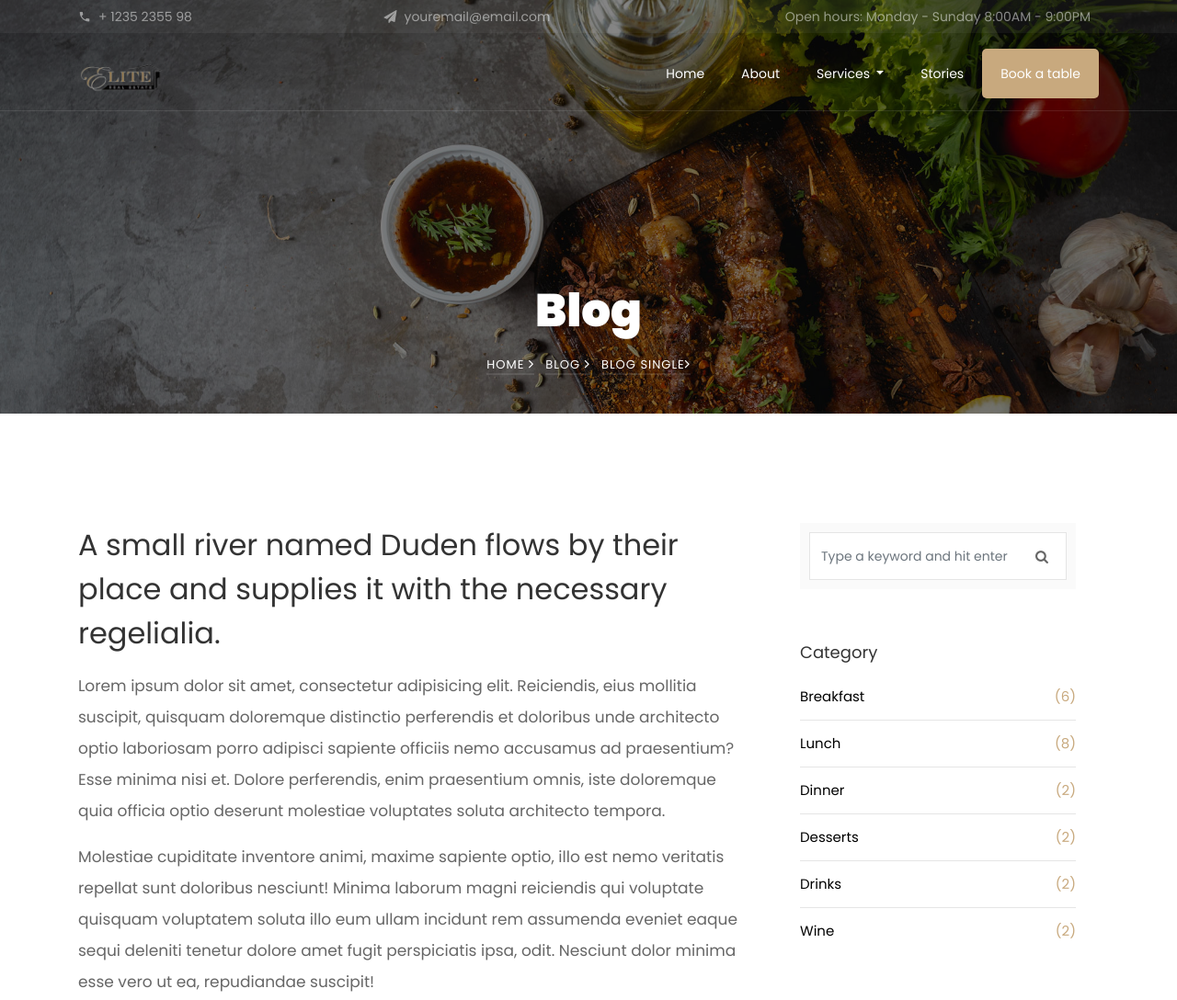
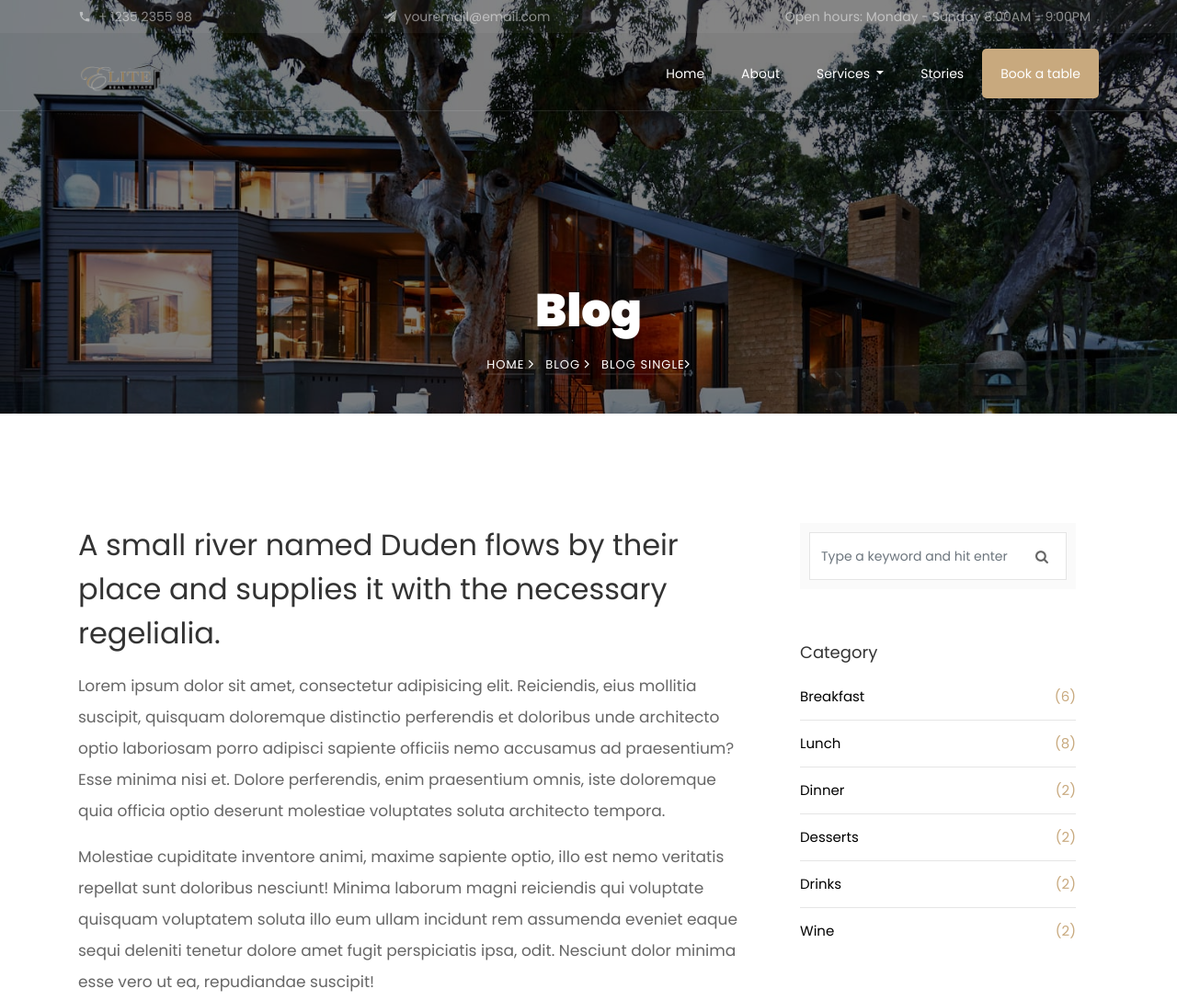
Before and after one commit to Hikaru14/erepros-html, a plain HTML site: page blog-single.html in a window 1280 px wide. Shown: the top 1088 px of the page at 92% size. Drawn offline with Linux system fonts and the light colour scheme; some packages are replaced by stand-ins of ours; no server answers; files whose address does not match are found by name.

Commit message:
adding header to single blog

```diff
--- a/blog-single.html
+++ b/blog-single.html
@@ -182,7 +182,7 @@
 
     <section
       class="hero-wrap hero-wrap-2"
-      style="background-image: url('images/bg_3.jpg')"
+      style="background-image: url('images/ereprosAssets/header.jpg')"
       data-stellar-background-ratio="0.5"
     >
       <div class="overlay"></div>
```
